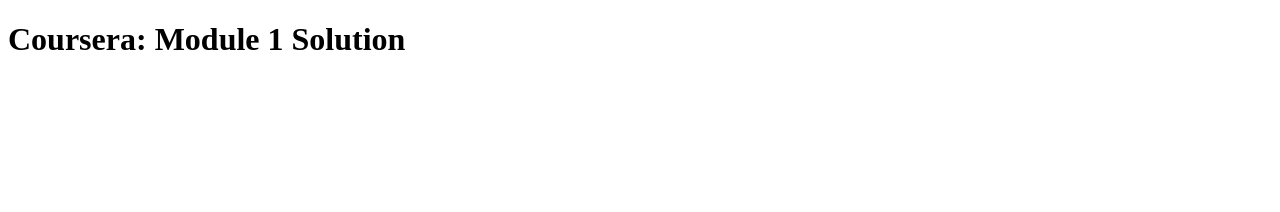
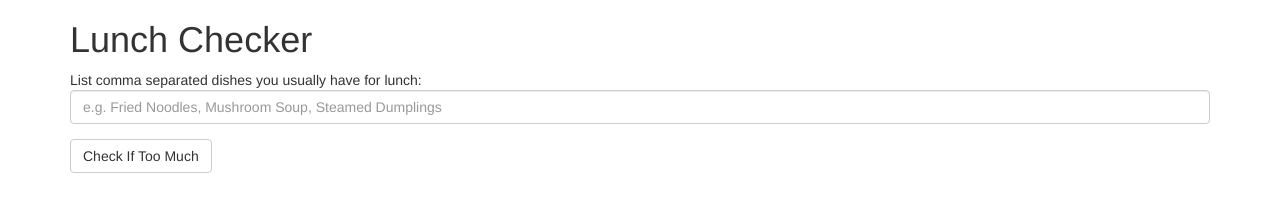
Before and after one commit to NickNWJ/Module1-Solution, a plain HTML site: page index.html in a window 1280 px wide. Drawn offline with Linux system fonts and the light colour scheme.

Commit message:
Final version of index.html

```diff
--- a/app.js
+++ b/app.js
@@ -0,0 +1,57 @@
+// ( function(){
+//   'use strict';
+//
+//   angular.module('LunchCheck',[])
+//   .controller("LunchCheckController", LunchCheckController);
+//
+//   LunchCheckController.$inject = ['$scope','$injector'];
+//   function LunchCheckController ($scope,
+//                                   $injector) {
+//     $scope.name = "test1";
+//     $scope.totalValue = 0;
+//
+//     $scope.displayMessage = function () {
+//        var totalItem = calculateStringItem($scope.name);
+//        $scope.totalValue = totalItem;
+//        $scope.message = "";
+//
+//        //check if empty
+//        if($scope.totalValue === 0)
+//        {
+//          $scope.message = "Please enter data first";
+//        }
+//        //check if it is within the range of 1-4
+//        else if($scope.totalValue >= 1 && $scope.totalValue < 4)
+//        {
+//          $scope.message = "Enjoy!";
+//        }
+//        //check if it is more than 3
+//        else
+//        {
+//          $scope.message = "Too much!";
+//        }
+//     };
+//
+//   //Function to split string between comma using split() function
+//   //Note: Item1,,Item2 is consider as 3 items
+//   function calculateStringItem(string) {
+//       if(string != "")
+//       {
+//         var array = string.split(',');
+//         var NumberofItem = 0;
+//           for(var i = 0; i < array.length; i++)
+//           {
+//             NumberofItem += 1;
+//           }
+//       }
+//       else
+//       {
+//           NumberofItem = 0;
+//       }
+//       return NumberofItem;
+//   }
+//
+//   };
+//
+// })();
+!function(){"use strict";function e(e,t){e.name="",e.totalValue=0,e.displayMessage=function(){var t=function(e){if(""!=e)for(var t=e.split(","),a=0,l=0;l<t.length;l++)a+=1;else a=0;return a}(e.name);e.totalValue=t,e.message="",0===e.totalValue?e.message="Please enter data first":e.totalValue>=1&&e.totalValue<4?e.message="Enjoy!":e.message="Too much!"}}angular.module("LunchCheck",[]).controller("LunchCheckController",e),e.$inject=["$scope","$injector"]}();
--- a/index.html
+++ b/index.html
@@ -5,8 +5,30 @@
     <title>Module 1 Solution</title>
     <script src="angular.min.js"></script>
     <script src="app.js"></script>
+    <link rel="stylesheet" href="bootstrap.min.css">
+    <style>
+      .message { font-size: 1.3em; font-weight: bold; }
+    </style>
   </head>
-  <body>
-      <h1>Coursera: Module 1 Solution</h1>
+  <body ng-app="LunchCheck">
+      <div class="container" ng-controller="LunchCheckController">
+        <h1>Lunch Checker</h1>
+        List comma separated dishes you usually have for lunch:
+        <div class="form-group">
+          <input type="text"
+                ng-model="name"
+                placeholder="e.g. Fried Noodles, Mushroom Soup, Steamed Dumplings"
+                size="50" class="form-control">
+        </div>
+        <div class="form-group">
+          <button ng-click="displayMessage()" class="btn btn-default">Check If Too Much</button>
+        </div>
+        <div class="form-group message">
+          <!-- Your message can go here. -->
+          <span ng-if="totalValue == 0" style="color:red">{{message}}</span>
+          <span ng-if="totalValue > 0 && totalValue < 4" style="color:green">{{message}}</span>
+          <span ng-if="totalValue > 3" style="color:orange">{{message}}</span>
+        </div>
+      </div>
   </body>
 </html>
```
